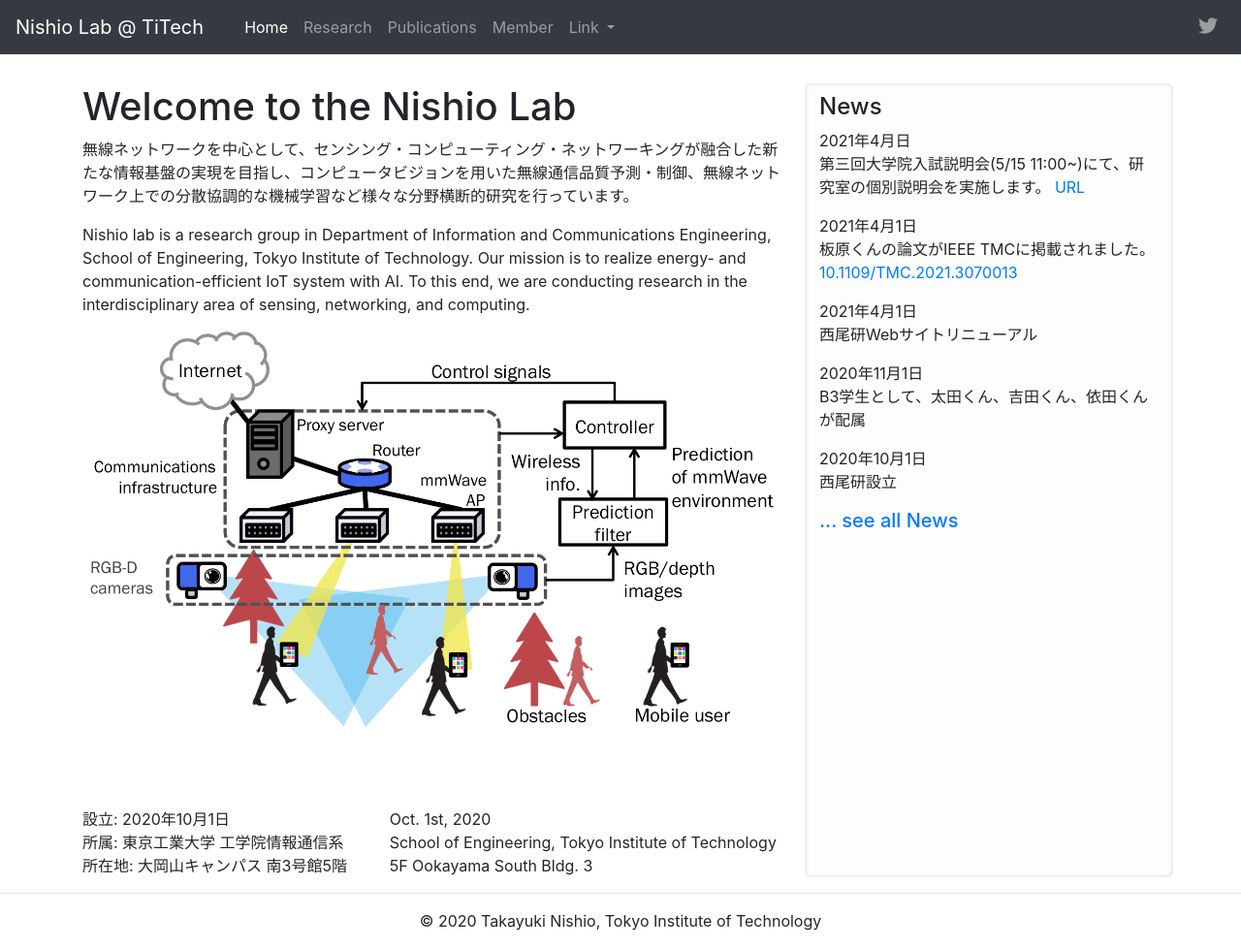
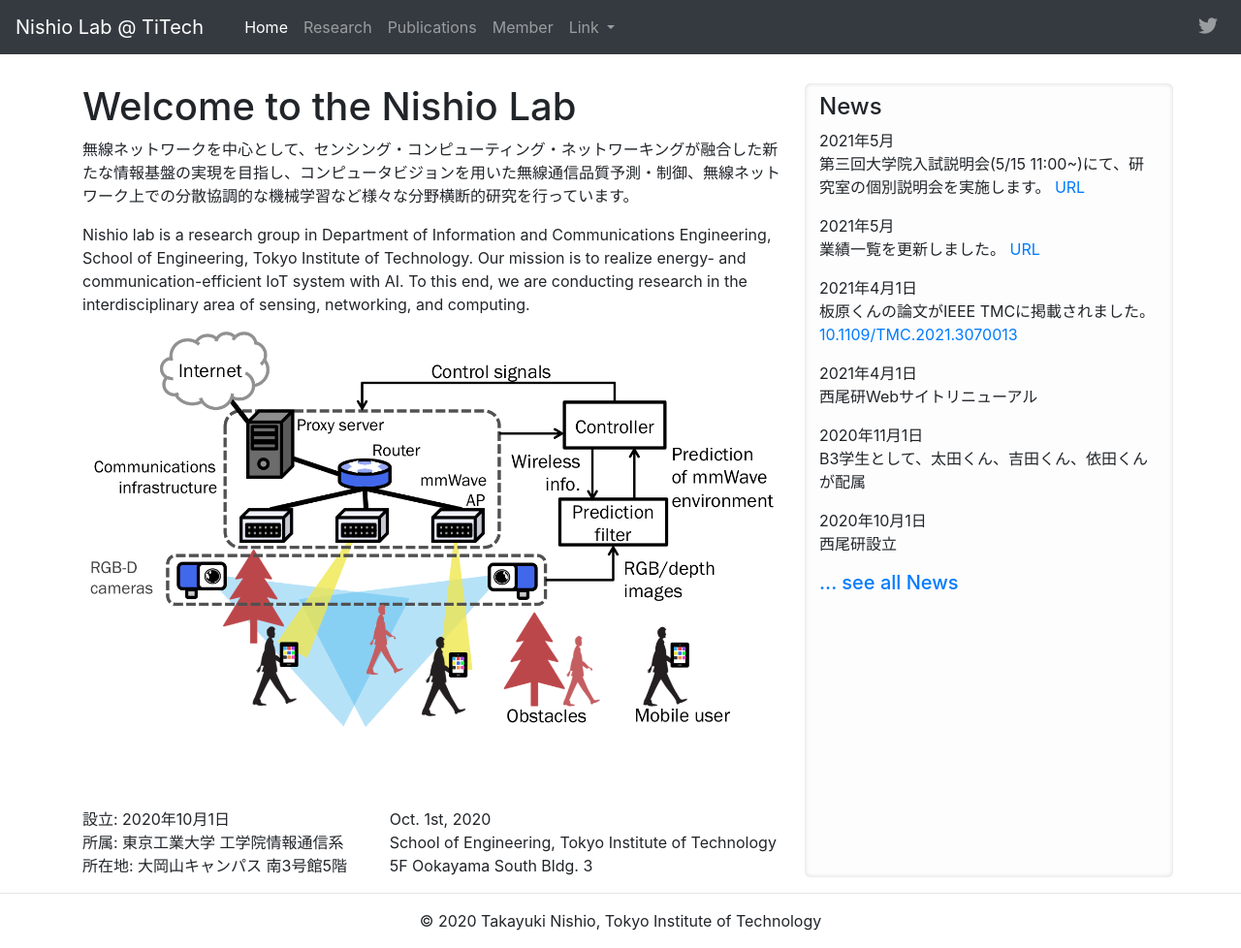
Before and after one commit to nishio-laboratory/nishio-laboratory.github.io, a Jekyll site: the page built from index.md, in a window 1280 px wide and 978 px high. Shown: the whole window at 97% size. Built offline with Jekyll 4.4.1, drawn with Linux system fonts in a browser that asks for light colours; nearby versions of some CDN libraries.

Commit message:
update publications

```diff
--- a/_data/news.yml
+++ b/_data/news.yml
@@ -1,9 +1,12 @@
 # 論文にはdoi、学会発表はあればdoi、なければプログラム等のurlを記載する
 #
 #
-- date: 2021年4月日
+- date: 2021年5月
   headline: 第三回大学院入試説明会(5/15 11:00~)にて、研究室の個別説明会を実施します。
   url: http://www.ict.e.titech.ac.jp/ict_briefing/
+- date: 2021年5月
+  headline: 業績一覧を更新しました。
+  url: https://nishio-laboratory.github.io/publications/
 - date: 2021年4月1日
   headline: 板原くんの論文がIEEE TMCに掲載されました。
   doi: 10.1109/TMC.2021.3070013
```
